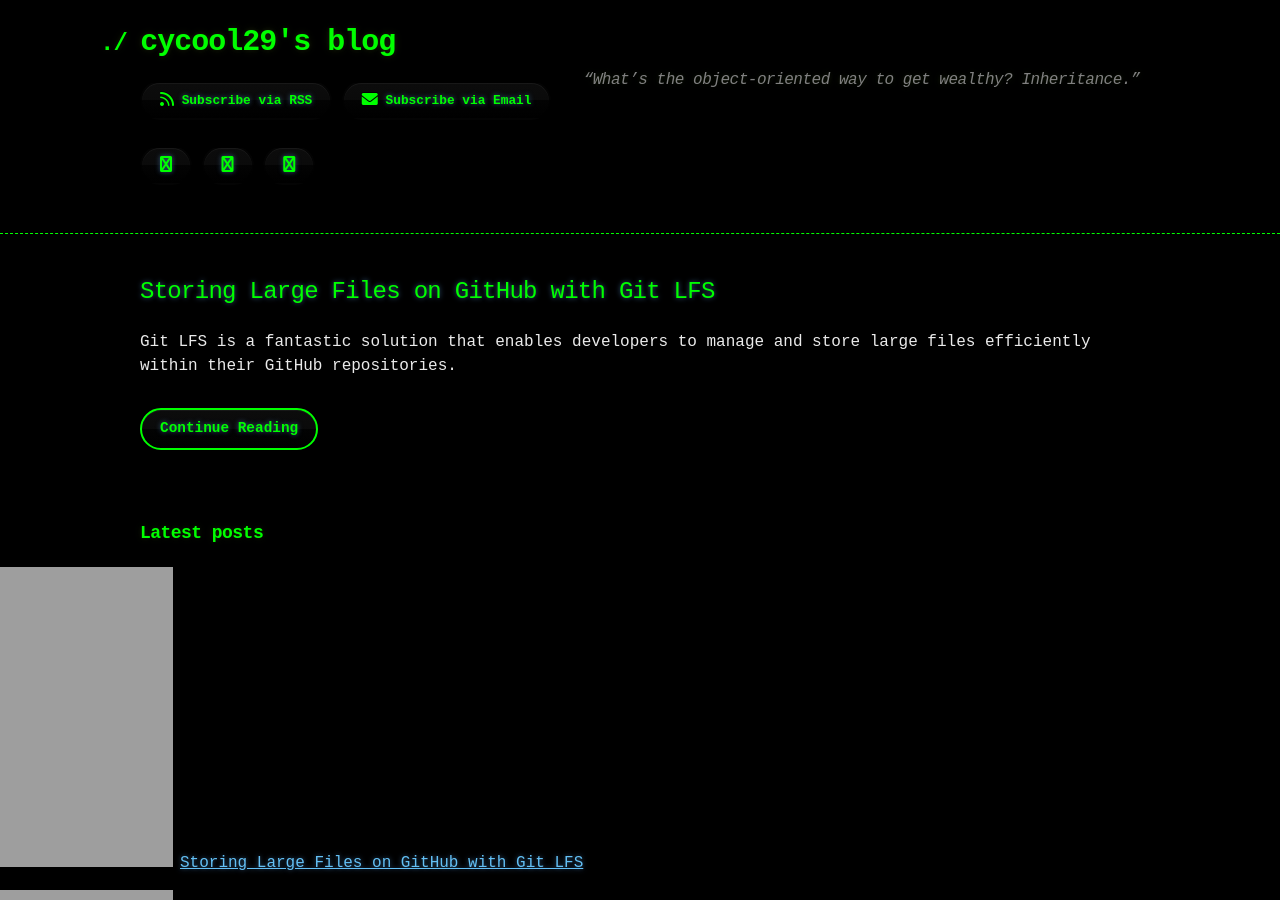
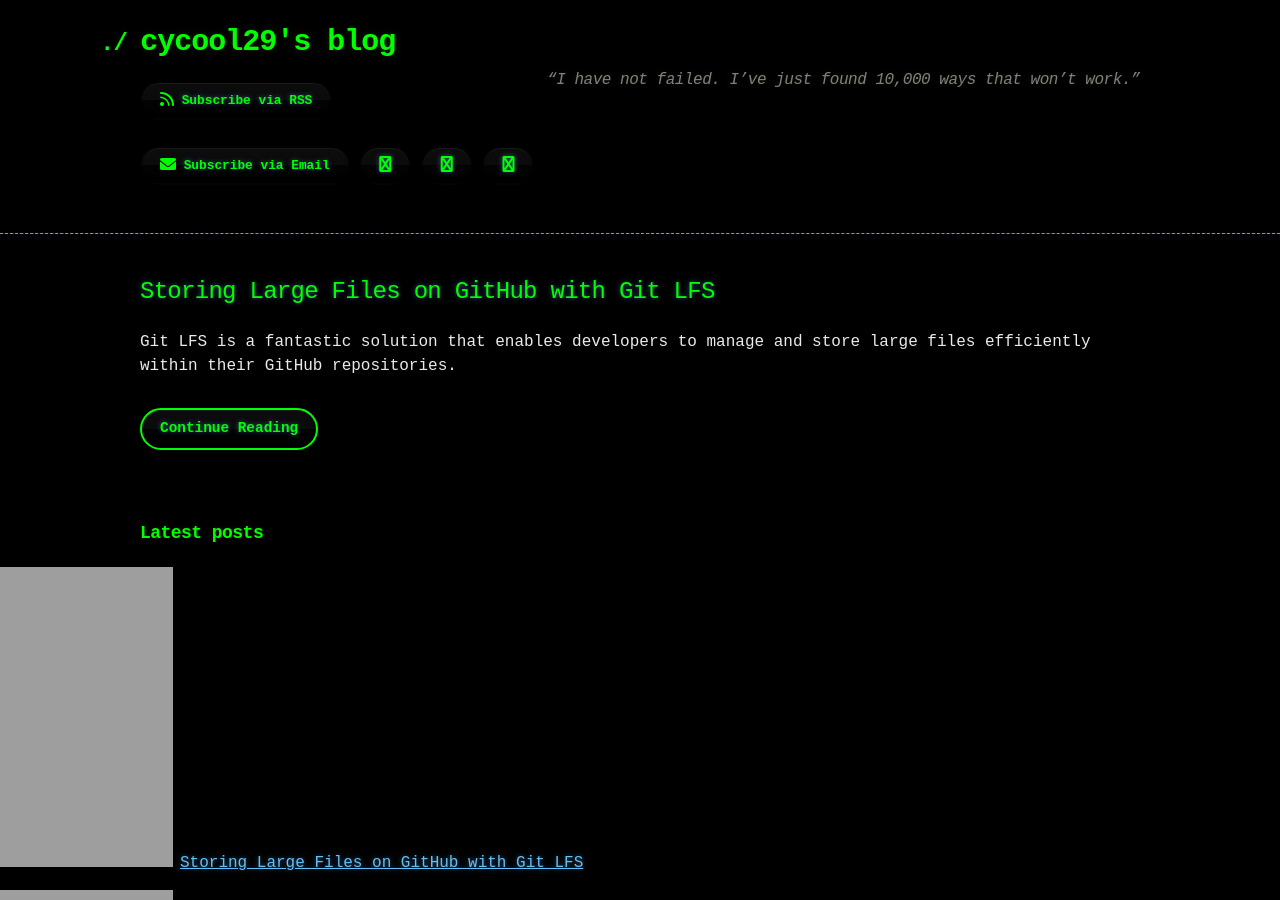
Before and after one commit to cycool29/cycool29.github.io, a Jekyll site: the page built from index.md, in a window 1280 px wide and 900 px high. Built offline with Jekyll 4.4.1, drawn with Linux system fonts in a browser that asks for light colours; a style sheet for code colours, icons or effects is not loaded.

Commit message:
Update quotes

```diff
--- a/_config.yml
+++ b/_config.yml
@@ -1,5 +1,5 @@
 title: cycool29's blog
-description: "“What’s the object-oriented way to get wealthy? Inheritance.” "
+description: "“I have not failed. I’ve just found 10,000 ways that won’t work.” "
 bio: A high school student. Intermediate in Python, Git, Bash. Learning JavaScript. He/Him. "
 author: cycool29
 url: https://cycool29.github.io
```
